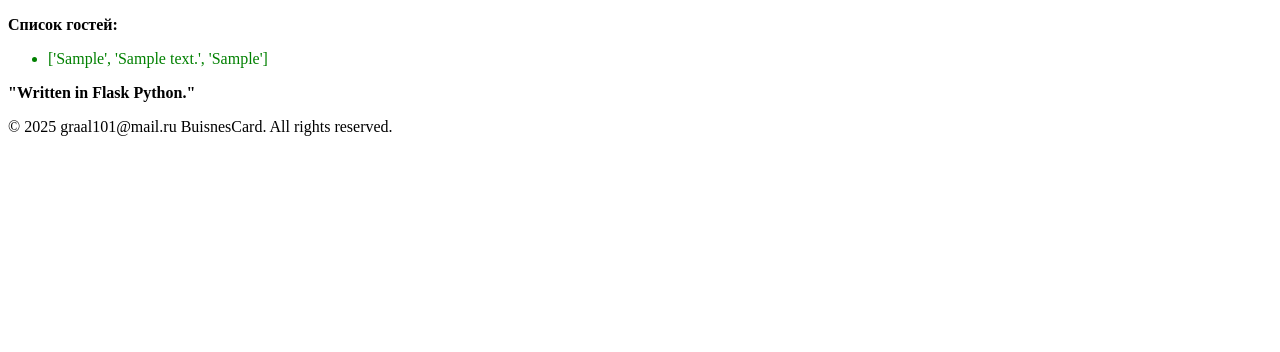
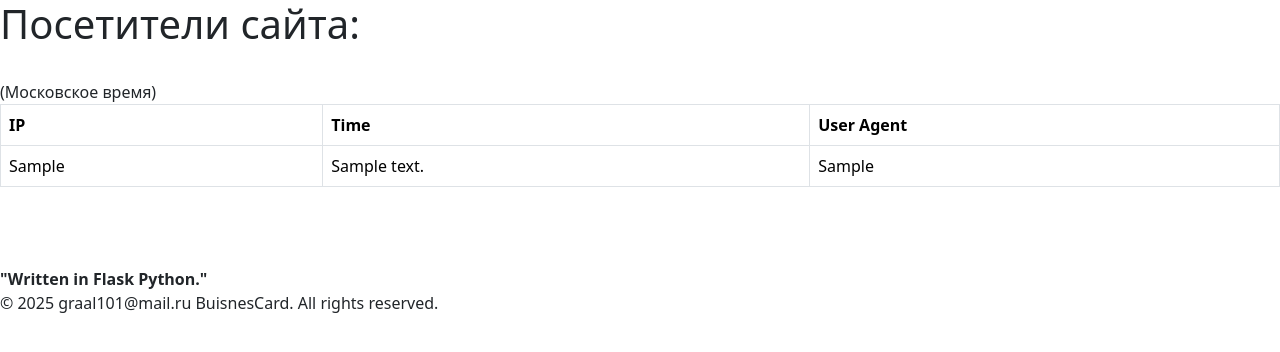
Before and after one commit to graal101/BuisnesCard, a Flask app: page /print in a window 1280 px wide. Shown: the top 352 px of the page. Run offline with Flask 3, Linux system fonts and the light colour scheme; tables that the repository leaves empty hold one stand-in row (values such as "Sample post").

Commit message:
create table of person

```diff
--- a/main.py
+++ b/main.py
@@ -45,7 +45,7 @@ def home():
 def print_sqlite():
     """Print visitors, count."""
     res = Guests.query.all()
-    lst = [[person.ip, person.visittime, person.user_agent] for person in res]
+    lst: list = [[person.ip, person.visittime, person.user_agent] for person in res]
     return render_template('print.html', vst=lst)
 
 
--- a/static/css/style.css
+++ b/static/css/style.css
@@ -1,7 +1,9 @@
 body{
+    text-align: center;
     color: silver;
 }
 
 footer{
+    text-align: center;
     color: black;
 }
--- a/templates/base.html
+++ b/templates/base.html
@@ -7,7 +7,8 @@
 
 <head>
 	<title>без имени</title>
-	<meta http-equiv="content-type" content="text/html;charset=utf-8" />
+	<meta meta charset="UTF-8">
+    <link rel="stylesheet" href="https://cdn.jsdelivr.net/npm/bootstrap@5.3.3/dist/css/bootstrap.min.css" >
 
 </head>
 
--- a/templates/index.html
+++ b/templates/index.html
@@ -8,7 +8,7 @@
 <head>
 	<title>Card graal101@mail.ru</title>
    <link rel="stylesheet" href="{{ url_for('static', filename='css/style.css') }}">
-	<meta charset=utf-8" />
+	<meta charset=utf-8">
    <link rel="stylesheet" href="https://cdn.jsdelivr.net/npm/bootstrap@5.3.3/dist/css/bootstrap.min.css" >
    <link rel="stylesheet" href="https://cdnjs.cloudflare.com/ajax/libs/font-awesome/6.0.0/css/all.min.css">
 </head>
--- a/templates/print.html
+++ b/templates/print.html
@@ -8,20 +8,33 @@
 
 <head>
 	<title>Гости страницы</title>
-	<meta charset=utf-8" />
+	<meta charset=utf-8">
+   <link rel="stylesheet" href="https://cdn.jsdelivr.net/npm/bootstrap@5.3.3/dist/css/bootstrap.min.css" >
 </head>
 
 <body>
-	<p><b>Список гостей:</b></p>
-   <ul>
-   {% for m in vst %}
-      <li style='color: green'>{{m}}</li>
-   {% endfor %}
-</ul>
+
+<h1>Посетители сайта:</h1>
+<caption><br>(Московское время)<br></caption>
+<table border="1"  class="table table-bordered">
+   <caption><br></caption>
+   <tr>
+    <th>IP</th>
+    <th>Time</th>
+    <th>User Agent</th>
+   </tr>
+    {% for row in vst %}
+    <tr>
+        {% for item in row %}
+            <td>{{ item }} </td>
+        {% endfor %}
+    </tr>
+    {% endfor %}
+</table>
 
 </body>
 <footer>
-        <b>"Written in Flask Python."</b>
+        <b><br>"Written in Flask Python."</b>
         <p>&copy; 2025 graal101@mail.ru BuisnesCard. All rights reserved.</p>
 </footer>
 </html>
```
